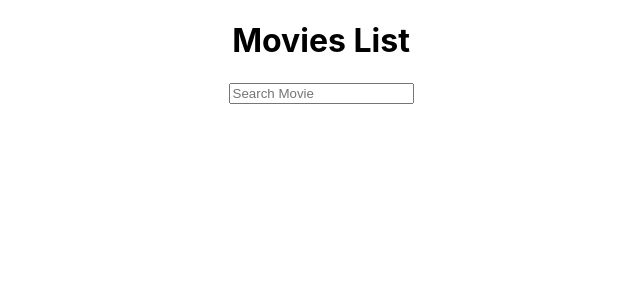
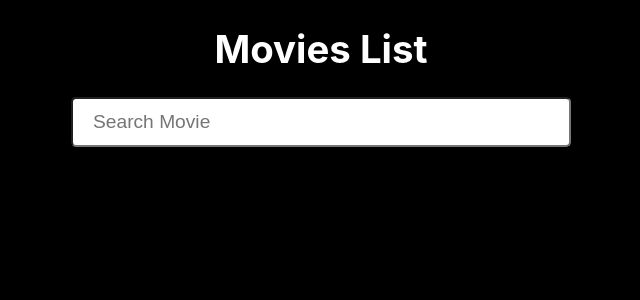
Before and after one commit to Valentino30/Movies_List_App_React_Typescript, a React (Create React App) app: page / in a window 1280 px wide. Shown: the top 300 px of the page, without its empty margins (319-959 px from the left). Built offline with nearby package versions, Linux system fonts and the light colour scheme.

Commit message:
Add styling to body, ListItem, Form and Input components

```diff
--- a/src/api/movie.ts
+++ b/src/api/movie.ts
@@ -12,7 +12,7 @@ export const getMoviesRequest = async (queryParams: string) => {
     }) => ({
       id: movie.id,
       title: movie.title,
-      year: movie.release_date,
+      year: movie.release_date.substring(0, 4),
       image: movie.backdrop_path
         ? process.env.REACT_APP_IMG_BASE_URL + movie.backdrop_path
         : placeholder,
--- a/src/components/Container/styles.ts
+++ b/src/components/Container/styles.ts
@@ -4,4 +4,6 @@ export const StyledDiv = styled.div`
   flex-direction: column;
   align-items: center;
   display: flex;
+  margin: auto;
+  width: 80%;
 `;
--- a/src/components/Form/index.tsx
+++ b/src/components/Form/index.tsx
@@ -1,4 +1,5 @@
 import { FormEventHandler, ReactNode } from "react";
+import { StyledForm } from "./styles";
 
 type HeaderProps = {
   children: ReactNode;
@@ -6,5 +7,5 @@ type HeaderProps = {
 };
 
 export default function Form({ children, onSubmit }: HeaderProps) {
-  return <form onSubmit={onSubmit}>{children}</form>;
+  return <StyledForm onSubmit={onSubmit}>{children}</StyledForm>;
 }
--- /dev/null
+++ b/src/components/Form/styles.ts
@@ -0,0 +1,6 @@
+import styled from "styled-components";
+
+export const StyledForm = styled.form`
+  max-width: 500px;
+  width: 100%;
+`;
--- a/src/components/Input/index.tsx
+++ b/src/components/Input/index.tsx
@@ -1,4 +1,5 @@
 import { ChangeEventHandler } from "react";
+import { StyledInput } from "./styles";
 
 type InputProps = {
   type: string;
@@ -14,7 +15,7 @@ export default function Input({
   type,
 }: InputProps) {
   return (
-    <input
+    <StyledInput
       type={type}
       value={value}
       onChange={onChange}
--- /dev/null
+++ b/src/components/Input/styles.ts
@@ -0,0 +1,13 @@
+import styled from "styled-components";
+
+export const StyledInput = styled.input`
+  box-sizing: border-box;
+  border-radius: 5px;
+  font-size: inherit;
+  padding: 20px;
+  height: 50px;
+  width: 100%;
+  &:focus {
+    outline: none;
+  }
+`;
--- a/src/components/ListItem/index.tsx
+++ b/src/components/ListItem/index.tsx
@@ -1,3 +1,4 @@
+import Text from "../Text";
 import { StyledLi } from "./styles";
 
 type ListItemProps = {
@@ -10,7 +11,7 @@ type ListItemProps = {
 export default function ListItem({ id, title, year, image }: ListItemProps) {
   return (
     <StyledLi key={id}>
-      {title}, {year}
+      <Text title={`${title} (${year})`} />
       <img src={image} alt="backdrop-img" />
     </StyledLi>
   );
--- a/src/components/ListItem/styles.ts
+++ b/src/components/ListItem/styles.ts
@@ -1,7 +1,17 @@
 import styled from "styled-components";
 
 export const StyledLi = styled.li`
+  border-top: 2px solid white;
   flex-direction: column;
+  filter: saturate(0.75);
+  margin-bottom: 20px;
   align-items: center;
   display: flex;
+  &:hover {
+    filter: unset;
+    cursor: pointer;
+    transform: scale(1.02);
+    transition: transform .5s;
+    border-top-color: cornflowerblue;
+  }
 `;
--- /dev/null
+++ b/src/components/Text/index.tsx
@@ -0,0 +1,7 @@
+type TextProps = {
+  title: string;
+};
+
+export default function Text({ title }: TextProps) {
+  return <p>{title}</p>;
+}
--- a/src/index.css
+++ b/src/index.css
@@ -1,13 +1,17 @@
 body {
   margin: 0;
-  font-family: -apple-system, BlinkMacSystemFont, 'Segoe UI', 'Roboto', 'Oxygen',
-    'Ubuntu', 'Cantarell', 'Fira Sans', 'Droid Sans', 'Helvetica Neue',
+  color: white;
+  font-weight: 900;
+  font-size: larger;
+  background-color: black;
+  font-family: -apple-system, BlinkMacSystemFont, "Segoe UI", "Roboto", "Oxygen",
+    "Ubuntu", "Cantarell", "Fira Sans", "Droid Sans", "Helvetica Neue",
     sans-serif;
   -webkit-font-smoothing: antialiased;
   -moz-osx-font-smoothing: grayscale;
 }
 
 code {
-  font-family: source-code-pro, Menlo, Monaco, Consolas, 'Courier New',
+  font-family: source-code-pro, Menlo, Monaco, Consolas, "Courier New",
     monospace;
 }
```
